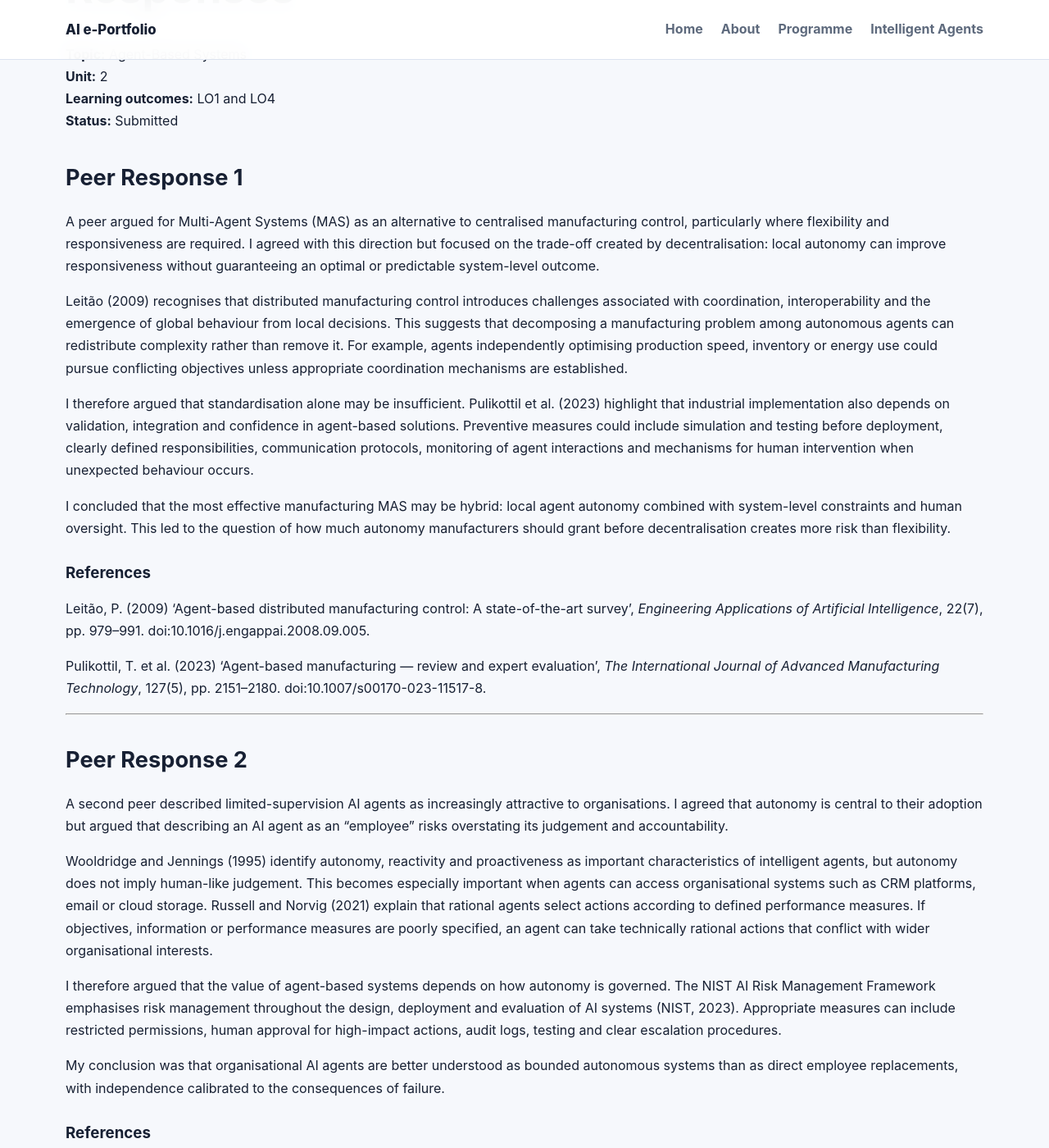
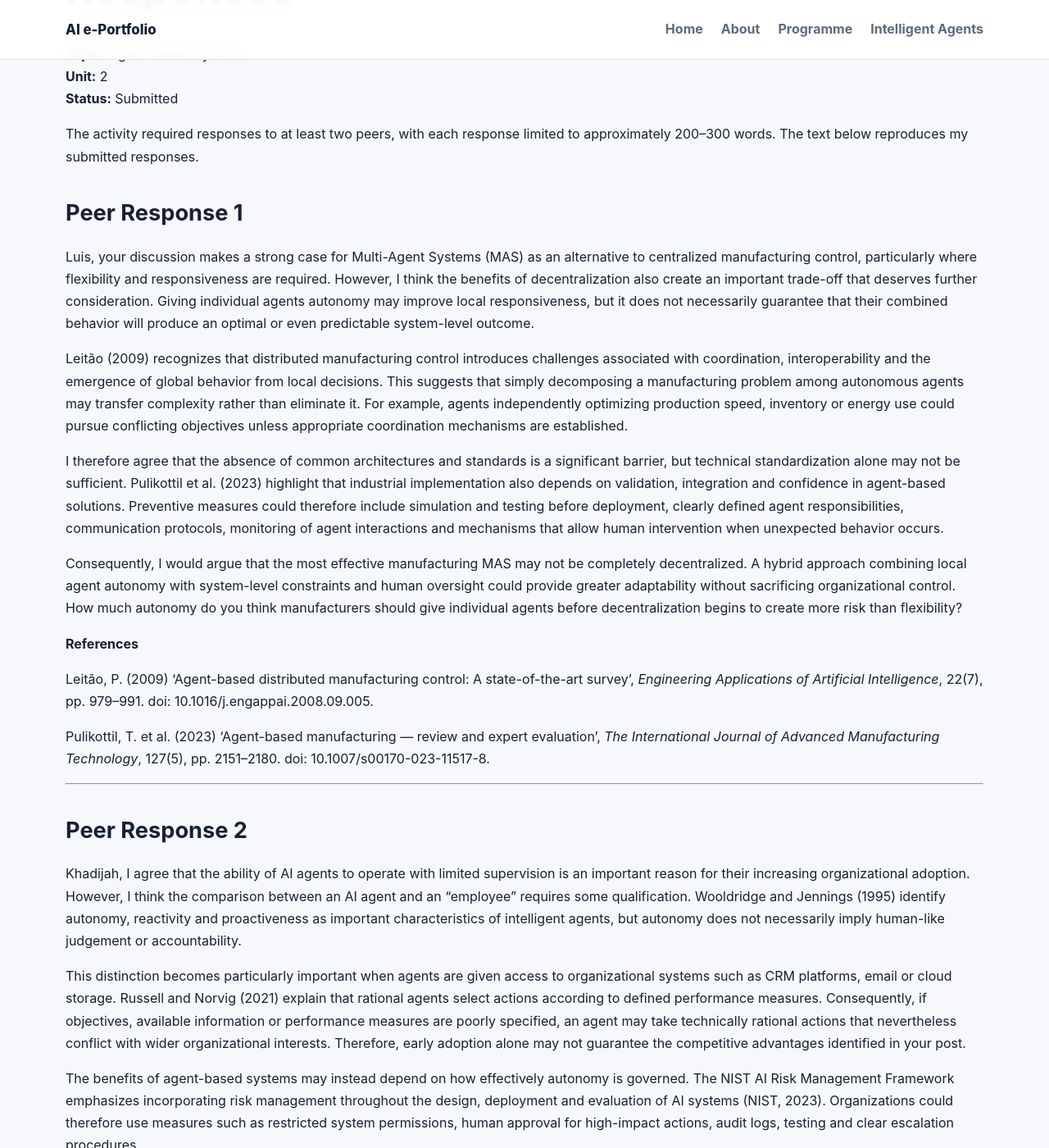
Before and after one commit to Monogios1996/Monogios1996.github.io, a Jekyll site: the page built from modules/intelligent-agents/evidence/discussions/unit-02-peer-responses.md, in a window 1280 px wide and 1400 px high, scrolled down 249 px. Shown: the whole window at 82% size. Built offline with Jekyll 4.4.1, drawn with Linux system fonts in a browser that asks for light colours; our own code applies the rules of GitHub Pages for plain Markdown files; some of the changed text lies outside the part shown.

Commit message:
Use submitted peer responses for Discussion 1

```diff
--- a/modules/intelligent-agents/evidence/discussions/unit-02-peer-responses.md
+++ b/modules/intelligent-agents/evidence/discussions/unit-02-peer-responses.md
@@ -1,42 +1,48 @@
+---
+title: Collaborative Discussion 1 — Peer Responses
+permalink: /modules/intelligent-agents/evidence/discussions/unit-02-peer-responses/
+---
+
 # Collaborative Discussion 1 — Peer Responses
 
 **Topic:** Agent-Based Systems
 **Unit:** 2
-**Learning outcomes:** LO1 and LO4
 **Status:** Submitted
+
+The activity required responses to at least two peers, with each response limited to approximately 200–300 words. The text below reproduces my submitted responses.
 
 ## Peer Response 1
 
-A peer argued for Multi-Agent Systems (MAS) as an alternative to centralised manufacturing control, particularly where flexibility and responsiveness are required. I agreed with this direction but focused on the trade-off created by decentralisation: local autonomy can improve responsiveness without guaranteeing an optimal or predictable system-level outcome.
+Luis, your discussion makes a strong case for Multi-Agent Systems (MAS) as an alternative to centralized manufacturing control, particularly where flexibility and responsiveness are required. However, I think the benefits of decentralization also create an important trade-off that deserves further consideration. Giving individual agents autonomy may improve local responsiveness, but it does not necessarily guarantee that their combined behavior will produce an optimal or even predictable system-level outcome.
 
-Leitão (2009) recognises that distributed manufacturing control introduces challenges associated with coordination, interoperability and the emergence of global behaviour from local decisions. This suggests that decomposing a manufacturing problem among autonomous agents can redistribute complexity rather than remove it. For example, agents independently optimising production speed, inventory or energy use could pursue conflicting objectives unless appropriate coordination mechanisms are established.
+Leitão (2009) recognizes that distributed manufacturing control introduces challenges associated with coordination, interoperability and the emergence of global behavior from local decisions. This suggests that simply decomposing a manufacturing problem among autonomous agents may transfer complexity rather than eliminate it. For example, agents independently optimizing production speed, inventory or energy use could pursue conflicting objectives unless appropriate coordination mechanisms are established.
 
-I therefore argued that standardisation alone may be insufficient. Pulikottil et al. (2023) highlight that industrial implementation also depends on validation, integration and confidence in agent-based solutions. Preventive measures could include simulation and testing before deployment, clearly defined responsibilities, communication protocols, monitoring of agent interactions and mechanisms for human intervention when unexpected behaviour occurs.
+I therefore agree that the absence of common architectures and standards is a significant barrier, but technical standardization alone may not be sufficient. Pulikottil et al. (2023) highlight that industrial implementation also depends on validation, integration and confidence in agent-based solutions. Preventive measures could therefore include simulation and testing before deployment, clearly defined agent responsibilities, communication protocols, monitoring of agent interactions and mechanisms that allow human intervention when unexpected behavior occurs.
 
-I concluded that the most effective manufacturing MAS may be hybrid: local agent autonomy combined with system-level constraints and human oversight. This led to the question of how much autonomy manufacturers should grant before decentralisation creates more risk than flexibility.
+Consequently, I would argue that the most effective manufacturing MAS may not be completely decentralized. A hybrid approach combining local agent autonomy with system-level constraints and human oversight could provide greater adaptability without sacrificing organizational control. How much autonomy do you think manufacturers should give individual agents before decentralization begins to create more risk than flexibility?
 
-### References
+**References**
 
-Leitão, P. (2009) ‘Agent-based distributed manufacturing control: A state-of-the-art survey’, *Engineering Applications of Artificial Intelligence*, 22(7), pp. 979–991. doi:10.1016/j.engappai.2008.09.005.
+Leitão, P. (2009) ‘Agent-based distributed manufacturing control: A state-of-the-art survey’, *Engineering Applications of Artificial Intelligence*, 22(7), pp. 979–991. doi: 10.1016/j.engappai.2008.09.005.
 
-Pulikottil, T. et al. (2023) ‘Agent-based manufacturing — review and expert evaluation’, *The International Journal of Advanced Manufacturing Technology*, 127(5), pp. 2151–2180. doi:10.1007/s00170-023-11517-8.
+Pulikottil, T. et al. (2023) ‘Agent-based manufacturing — review and expert evaluation’, *The International Journal of Advanced Manufacturing Technology*, 127(5), pp. 2151–2180. doi: 10.1007/s00170-023-11517-8.
 
 ---
 
 ## Peer Response 2
 
-A second peer described limited-supervision AI agents as increasingly attractive to organisations. I agreed that autonomy is central to their adoption but argued that describing an AI agent as an “employee” risks overstating its judgement and accountability.
+Khadijah, I agree that the ability of AI agents to operate with limited supervision is an important reason for their increasing organizational adoption. However, I think the comparison between an AI agent and an “employee” requires some qualification. Wooldridge and Jennings (1995) identify autonomy, reactivity and proactiveness as important characteristics of intelligent agents, but autonomy does not necessarily imply human-like judgement or accountability.
 
-Wooldridge and Jennings (1995) identify autonomy, reactivity and proactiveness as important characteristics of intelligent agents, but autonomy does not imply human-like judgement. This becomes especially important when agents can access organisational systems such as CRM platforms, email or cloud storage. Russell and Norvig (2021) explain that rational agents select actions according to defined performance measures. If objectives, information or performance measures are poorly specified, an agent can take technically rational actions that conflict with wider organisational interests.
+This distinction becomes particularly important when agents are given access to organizational systems such as CRM platforms, email or cloud storage. Russell and Norvig (2021) explain that rational agents select actions according to defined performance measures. Consequently, if objectives, available information or performance measures are poorly specified, an agent may take technically rational actions that nevertheless conflict with wider organizational interests. Therefore, early adoption alone may not guarantee the competitive advantages identified in your post.
 
-I therefore argued that the value of agent-based systems depends on how autonomy is governed. The NIST AI Risk Management Framework emphasises risk management throughout the design, deployment and evaluation of AI systems (NIST, 2023). Appropriate measures can include restricted permissions, human approval for high-impact actions, audit logs, testing and clear escalation procedures.
+The benefits of agent-based systems may instead depend on how effectively autonomy is governed. The NIST AI Risk Management Framework emphasizes incorporating risk management throughout the design, deployment and evaluation of AI systems (NIST, 2023). Organizations could therefore use measures such as restricted system permissions, human approval for high-impact actions, audit logs, testing and clear escalation procedures.
 
-My conclusion was that organisational AI agents are better understood as bounded autonomous systems than as direct employee replacements, with independence calibrated to the consequences of failure.
+I would therefore view AI agents less as direct employee replacements and more as bounded autonomous systems whose level of independence should reflect the consequences of failure. How far do you think organizations should allow agents to act without human approval?
 
-### References
+**References**
 
-National Institute of Standards and Technology (NIST) (2023) *Artificial Intelligence Risk Management Framework (AI RMF 1.0)*. Gaithersburg, MD: NIST. doi:10.6028/NIST.AI.100-1.
+National Institute of Standards and Technology (NIST) (2023) *Artificial Intelligence Risk Management Framework (AI RMF 1.0)*. Gaithersburg, MD: NIST. Available at: https://doi.org/10.6028/NIST.AI.100-1 (Accessed: 9 August 2026).
 
-Russell, S.J. and Norvig, P. (2021) *Artificial Intelligence: A Modern Approach*. 4th edn. Harlow: Pearson.
+Russell, S.J. and Norvig, P. (2021) *Artificial Intelligence: A Modern Approach*. 4th edn. Harlow: Pearson. Their agent framework explicitly distinguishes reflex, model-based, goal-based and utility-based agents and ties rational behaviour to performance measures.
 
 Wooldridge, M. and Jennings, N.R. (1995) ‘Intelligent agents: theory and practice’, *The Knowledge Engineering Review*, 10(2), pp. 115–152.
```
